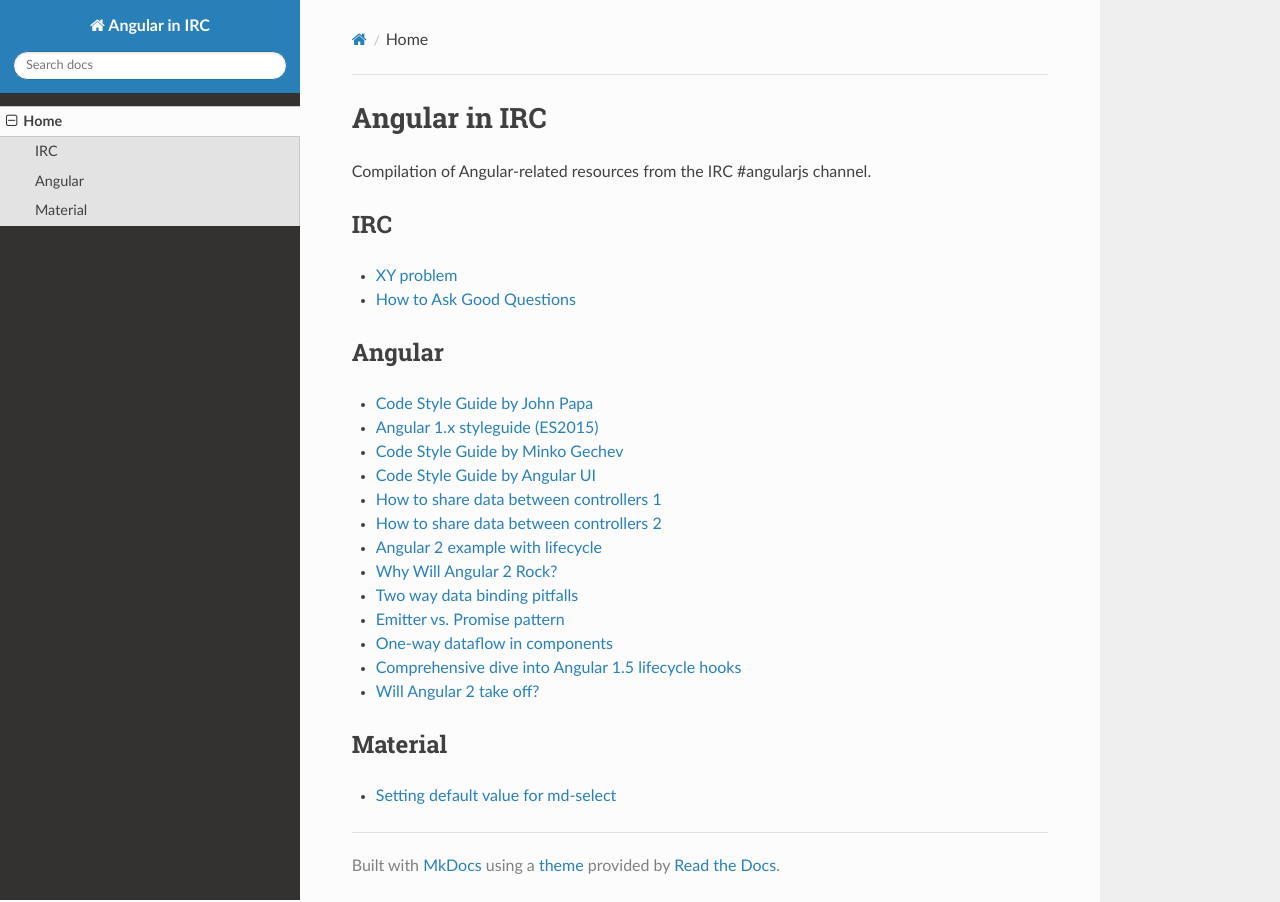
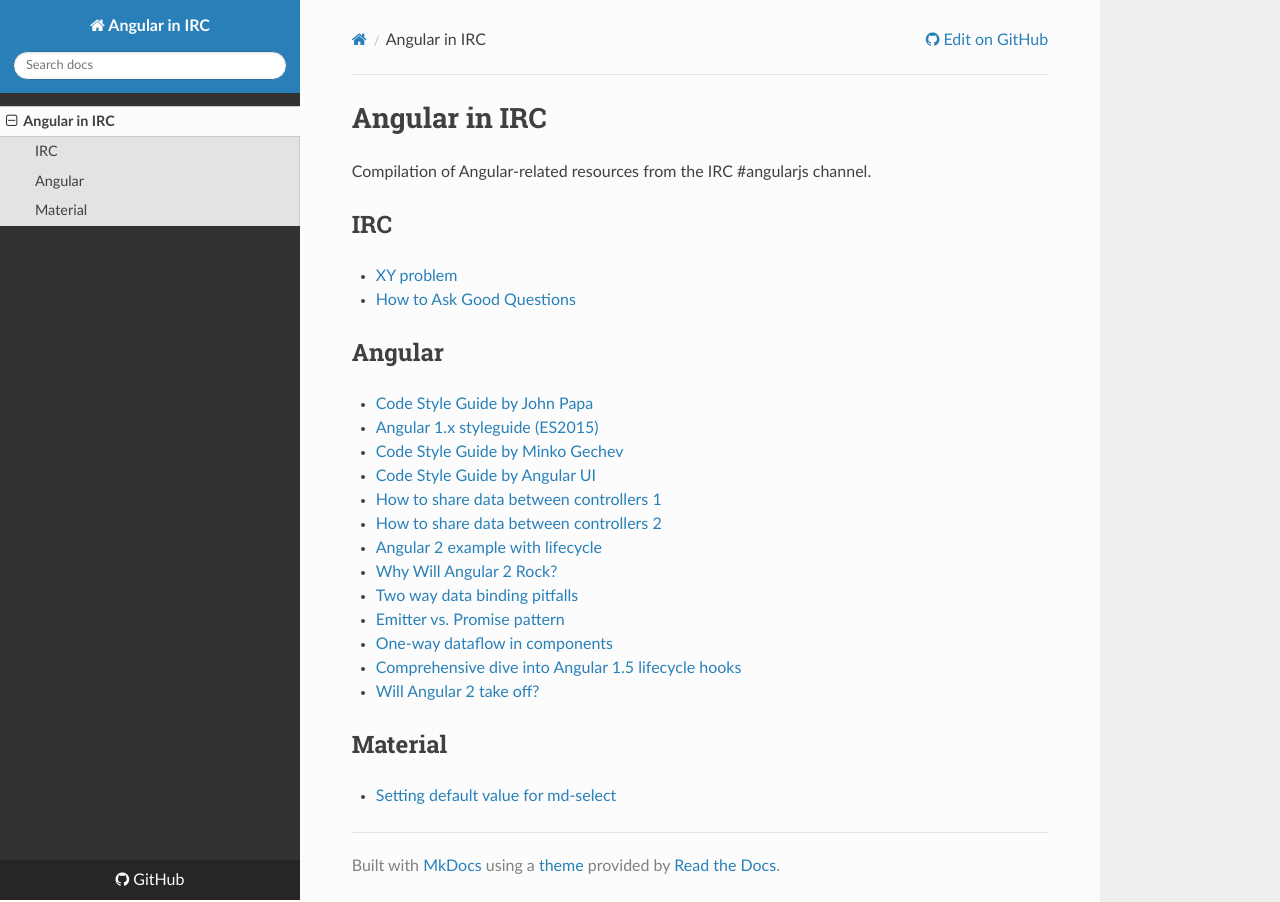
Before and after one commit to ngirc/ng-irc, an MkDocs documentation site: the page built from docs/index.md, in a window 1280 px wide. Built offline with MkDocs 1.6.1, drawn with Linux system fonts in a browser that asks for light colours; nearby versions of some CDN libraries; old or Windows-style settings are respelled for this version of MkDocs.

```diff
--- a/mkdocs.yml
+++ b/mkdocs.yml
@@ -1,4 +1,10 @@
 site_name: Angular in IRC
-pages:
-- Home: index.md
+site_url: http://ngirc.js.org
+site_description: Compilation of Angular-related resources from the IRC angular channel.
+site_author: IRC angular channel community
+site_favicon: favicon.ico
+
+repo_url: https://github.com/ngirc/ng-irc
+
 theme: readthedocs
+repo_name: GitHub
```
Also changed, not shown: docs/favicon.ico (added).
